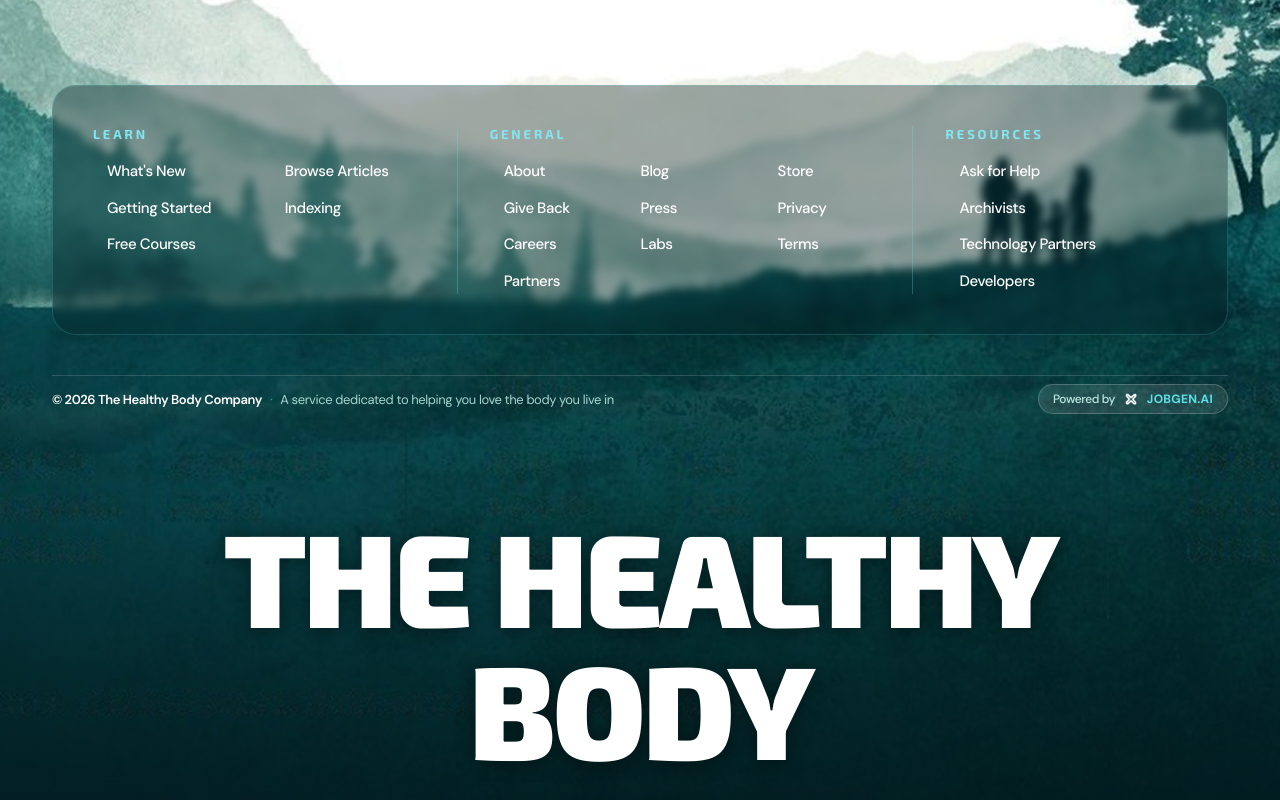
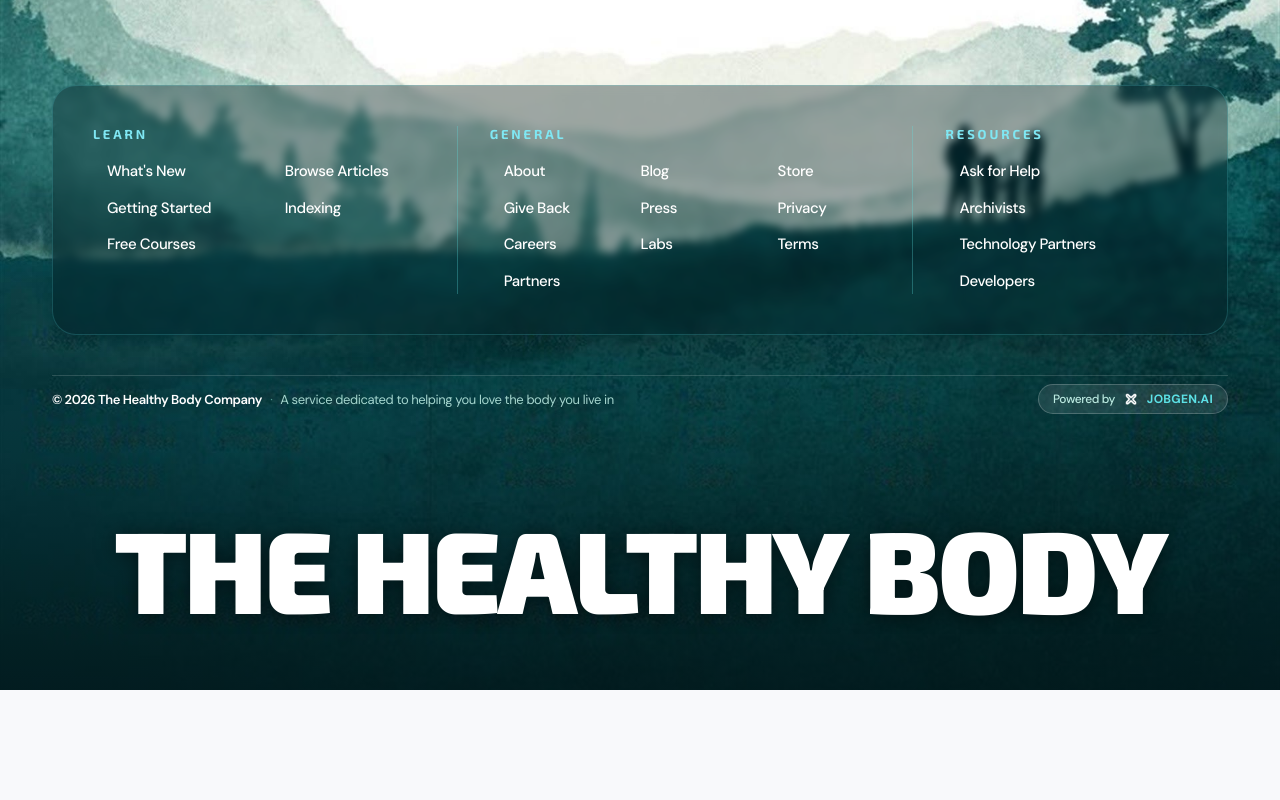
Before and after one commit to Dark-97o/JobGen-HealthyBody, a React (Vite) app: page / in a window 1280 px wide. Shown: the part 9421-10221 px from the top of the page. After the commit the page ends 10111 px from the top, so only its background shows below. Built offline with nearby package versions, Linux system fonts and the light colour scheme.

Commit message:
Keep footer company name on a single line with localized pointer spotlight glow in a 10 radius

```diff
--- a/src/components/Footer.tsx
+++ b/src/components/Footer.tsx
@@ -1,4 +1,4 @@
-import React from 'react';
+import React, { useState, useRef } from 'react';
 
 interface FooterProps {
   onSelectTab: (tab: string) => void;
@@ -7,6 +7,19 @@ interface FooterProps {
 }
 
 export const Footer: React.FC<FooterProps> = ({ onSelectTab, onOpenBooking, isHome = true }) => {
+  const textRef = useRef<HTMLDivElement>(null);
+  const [mousePos, setMousePos] = useState({ x: -999, y: -999 });
+  const [isHovered, setIsHovered] = useState(false);
+
+  const handleMouseMove = (e: React.MouseEvent<HTMLDivElement>) => {
+    if (!textRef.current) return;
+    const rect = textRef.current.getBoundingClientRect();
+    setMousePos({
+      x: e.clientX - rect.left,
+      y: e.clientY - rect.top,
+    });
+  };
+
   const scrollToTop = () => {
     window.scrollTo({ top: 0, behavior: 'smooth' });
   };
@@ -318,11 +331,38 @@ export const Footer: React.FC<FooterProps> = ({ onSelectTab, onOpenBooking, isHo
           </a>
         </div>
 
-        {/* Big Glowing Company Name Below Copyright Bar */}
+        {/* Big Glowing Brand Statement: Single Line with Pointer Spotlight Glow in ~10 Radius */}
         <div className="pt-10 sm:pt-14 pb-2 flex justify-center items-center w-full overflow-hidden select-none">
-          <h2 className="footer-brand-title font-exo font-black uppercase tracking-tight text-5xl sm:text-7xl md:text-8xl lg:text-[110px] xl:text-[132px] leading-[0.92] text-center cursor-default">
-            The Healthy Body
-          </h2>
+          <div
+            ref={textRef}
+            onMouseMove={handleMouseMove}
+            onMouseEnter={() => setIsHovered(true)}
+            onMouseLeave={() => setIsHovered(false)}
+            className="relative inline-block text-center cursor-default max-w-full"
+          >
+            {/* Base Layer: Crisp Simple White Text (Single Line, Never Wraps) */}
+            <h2 className="font-exo font-black uppercase tracking-tight text-[8vw] xl:text-[116px] leading-none text-white whitespace-nowrap drop-shadow-[0_2px_10px_rgba(0,0,0,0.5)] select-none">
+              The Healthy Body
+            </h2>
+
+            {/* Glowing Layer: Only illuminates within a 10 radius (~110px circle) directly around the pointer */}
+            <h2
+              aria-hidden="true"
+              style={{
+                opacity: isHovered ? 1 : 0,
+                maskImage: isHovered
+                  ? `radial-gradient(circle 110px at ${mousePos.x}px ${mousePos.y}px, black 0%, black 25%, transparent 100%)`
+                  : 'none',
+                WebkitMaskImage: isHovered
+                  ? `radial-gradient(circle 110px at ${mousePos.x}px ${mousePos.y}px, black 0%, black 25%, transparent 100%)`
+                  : 'none',
+                transition: 'opacity 0.2s ease',
+              }}
+              className="absolute inset-0 font-exo font-black uppercase tracking-tight text-[8vw] xl:text-[116px] leading-none whitespace-nowrap pointer-events-none select-none text-transparent bg-clip-text bg-gradient-to-r from-[#5CE1E6] via-[#38BDF8] via-[#2DD4BF] to-[#7DBE47] drop-shadow-[0_0_20px_rgba(92,225,230,0.95)] drop-shadow-[0_0_40px_rgba(56,189,248,0.7)]"
+            >
+              The Healthy Body
+            </h2>
+          </div>
         </div>
       </div>
     </footer>
--- a/src/index.css
+++ b/src/index.css
@@ -59,18 +59,3 @@
 img, video {
   text-rendering: optimizeLegibility;
 }
-
-/* Footer Big Glowing Brand Title */
-.footer-brand-title {
-  color: #ffffff;
-  transition: all 0.5s cubic-bezier(0.16, 1, 0.3, 1);
-  filter: drop-shadow(0 2px 10px rgba(0, 0, 0, 0.45));
-}
-
-.footer-brand-title:hover {
-  background: linear-gradient(135deg, #5CE1E6 0%, #38BDF8 35%, #2DD4BF 70%, #7DBE47 100%);
-  -webkit-background-clip: text;
-  -webkit-text-fill-color: transparent;
-  filter: drop-shadow(0 0 25px rgba(92, 225, 230, 0.85)) drop-shadow(0 0 50px rgba(56, 189, 248, 0.6)) drop-shadow(0 0 85px rgba(125, 190, 71, 0.4));
-  transform: scale(1.015);
-}
```
